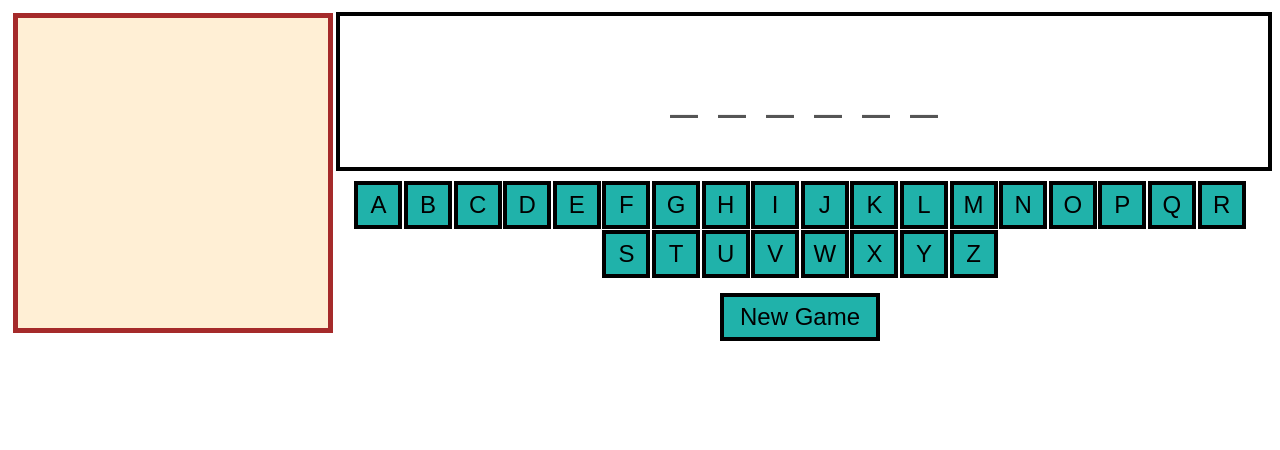
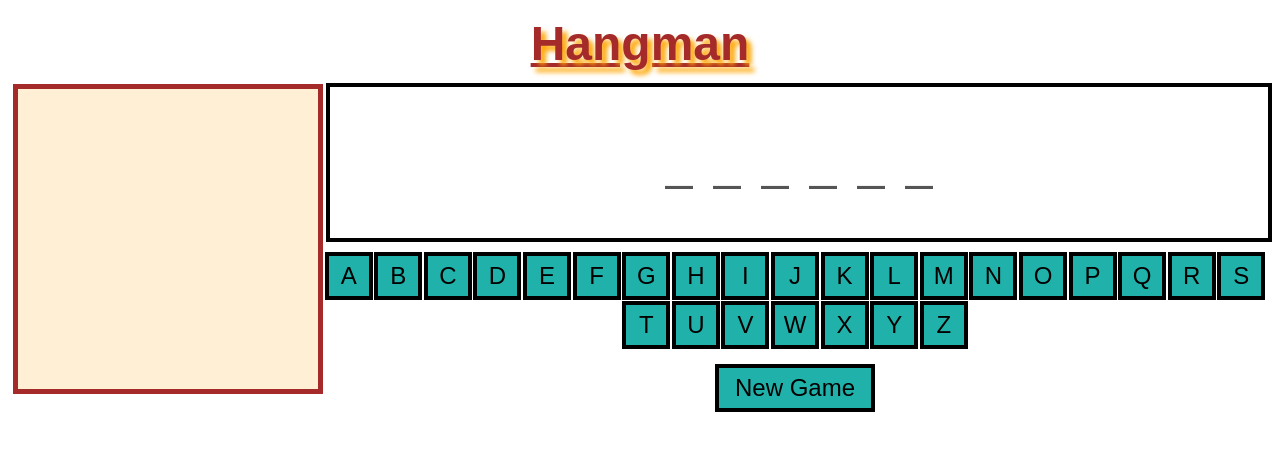
Before and after one commit to ClarkeApps/Hangman, a plain HTML site: page index.html in a window 1280 px wide. Drawn offline with Linux system fonts and the light colour scheme.

Commit message:
Tweaks - headers, CSS

```diff
--- a/index.css
+++ b/index.css
@@ -1,23 +1,29 @@
-.character{
+body{
+    min-width: 400px;
+    max-width: 1920px;
     display: flex;
-    font-size: 3em;
-    width:3rem;
-    justify-content: center;
-
-}
-body{
-    max-width: 900;
-    display: flex;
-    flex-direction: row;
+    flex-direction: column;
     justify-content: center;
     background-color: lightgray;
     font-family: "Papyrus", Fantasy;
+
 }
-#utilityButtons{
-display:flex;
+#Hangman{
+display: flex;
 flex-direction: row;
 justify-content: center;
-margin: 0.5rem;
+
+}
+h1{
+    font-size: 3rem;
+    margin: 0.5rem;
+    color: brown;
+    text-shadow: 5px 5px 5px orange;
+    text-decoration: underline ;
+}
+#gameelements{
+    display: flex;
+    flex-direction: row;
 }
 #playingArea{
 
@@ -29,8 +35,9 @@ margin: 0.5rem;
 }
 #gallowsV{
     background-color: papayawhip;
-    width: 100%;
-    min-width: 300px;
+
+    /* min-width: 300px; */
+   width: 100%;
     min-height: 300px;
     max-height: 800px;
     stroke: brown;
@@ -38,6 +45,21 @@ margin: 0.5rem;
     stroke-width: 10;
     border: 5px solid brown;
 }
+.character{
+    display: flex;
+    font-size: 3rem;
+    width:3rem;
+    justify-content: center;
+
+}
+
+#utilityButtons{
+display:flex;
+flex-direction: row;
+justify-content: center;
+margin: 0.5rem;
+}
+
 
 
 #lives{
@@ -74,7 +96,9 @@ margin: 0.5rem;
 .alphabetButtons:disabled{
     background-color: grey;
 }
-
+#GUI{
+    min-width: 300px;
+}
 #guessDisplay{
     display: flex;
     flex-direction: row;
@@ -95,7 +119,7 @@ margin: 0.5rem;
     font-size: 1.5rem;
 }
 
-@media screen and (max-width: 800px){
+@media screen and (max-width: 600px){
 #playingArea{
  display:flex;
     flex-direction: column;
@@ -103,6 +127,9 @@ margin: 0.5rem;
 body{
     display:flex;
     flex-direction: column;
+}
+#gallowsV{
+    max-height: 180px;
 }
 }
 
@@ -112,6 +139,8 @@ body{
     #reset{ border:0.25rem solid lightgray; background: darkblue; color: white;}
     .character {color:white}
     #livesDisplay{color:white}
+    h1{color: orange;  text-shadow: 5px 5px 5px brown;
+    }
 
 }
 
--- a/index.html
+++ b/index.html
@@ -10,10 +10,13 @@
     <script src="index.js" defer></script>
 
 </head>
+
 <body id='wholescreen' onload="firstSetup()">
+    <div id="Hangman"><h1>Hangman</h1></div>
+    <div id="gameelements">
     <div id="playingArea">
         <div id="GUI">
-                <svg id="gallowsV" viewBox="-10 -10 532 532" xml:space="preserve"></svg>
+                <svg id="gallowsV" viewBox="0 0 532 532" xml:space="preserve" alt="Hangman Game Shoudl Show Here"></svg>
         <div id="lives"></div></div>
         </div>
         <div id="input">
@@ -21,6 +24,6 @@
         <div id="alphabetArea"></div>
         <div id="utilityButtons"></div>
     </div>
-    </div>
+</div>
 </body>
 </html>
```
Also changed, not shown: saloon.png (added).
